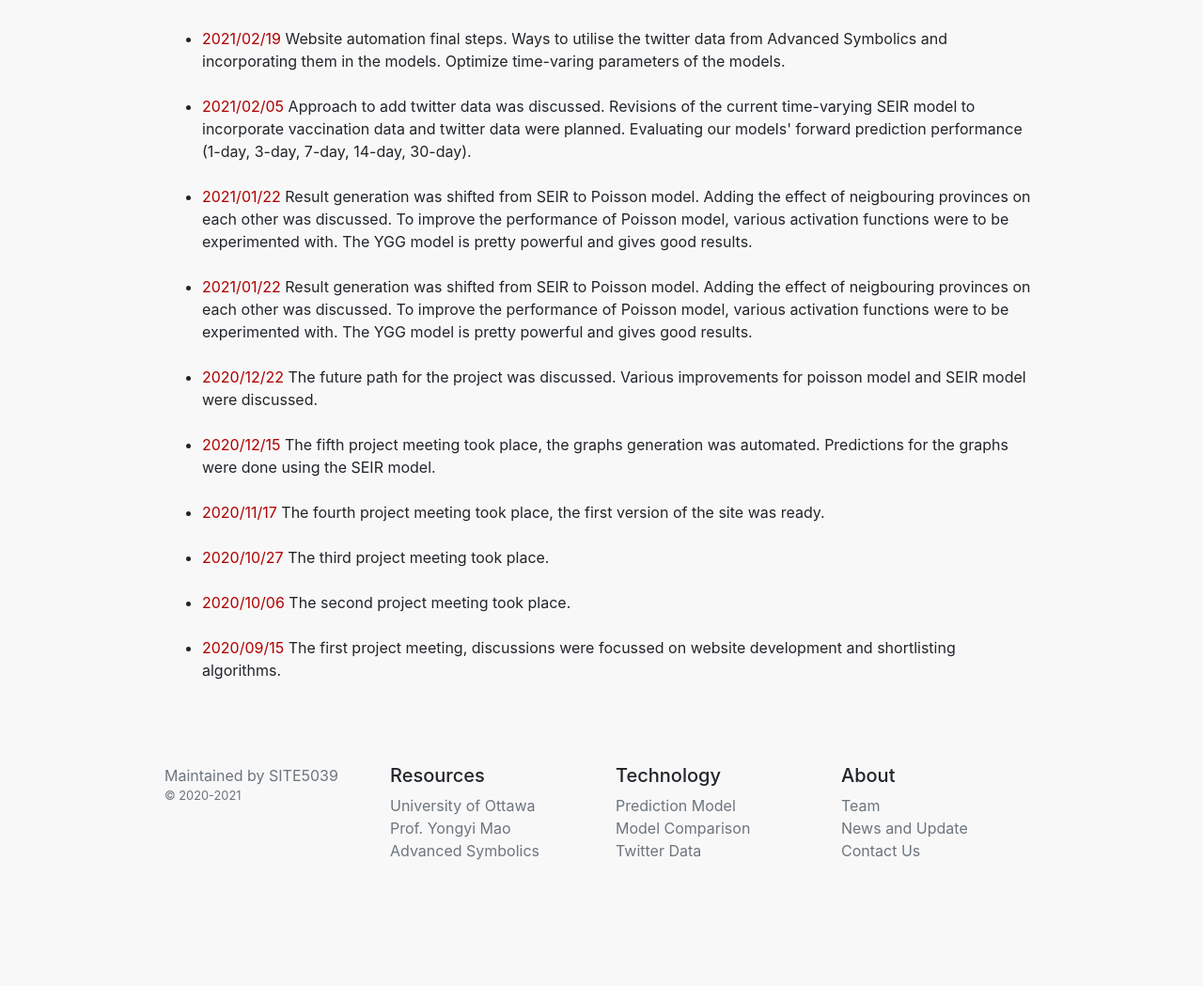
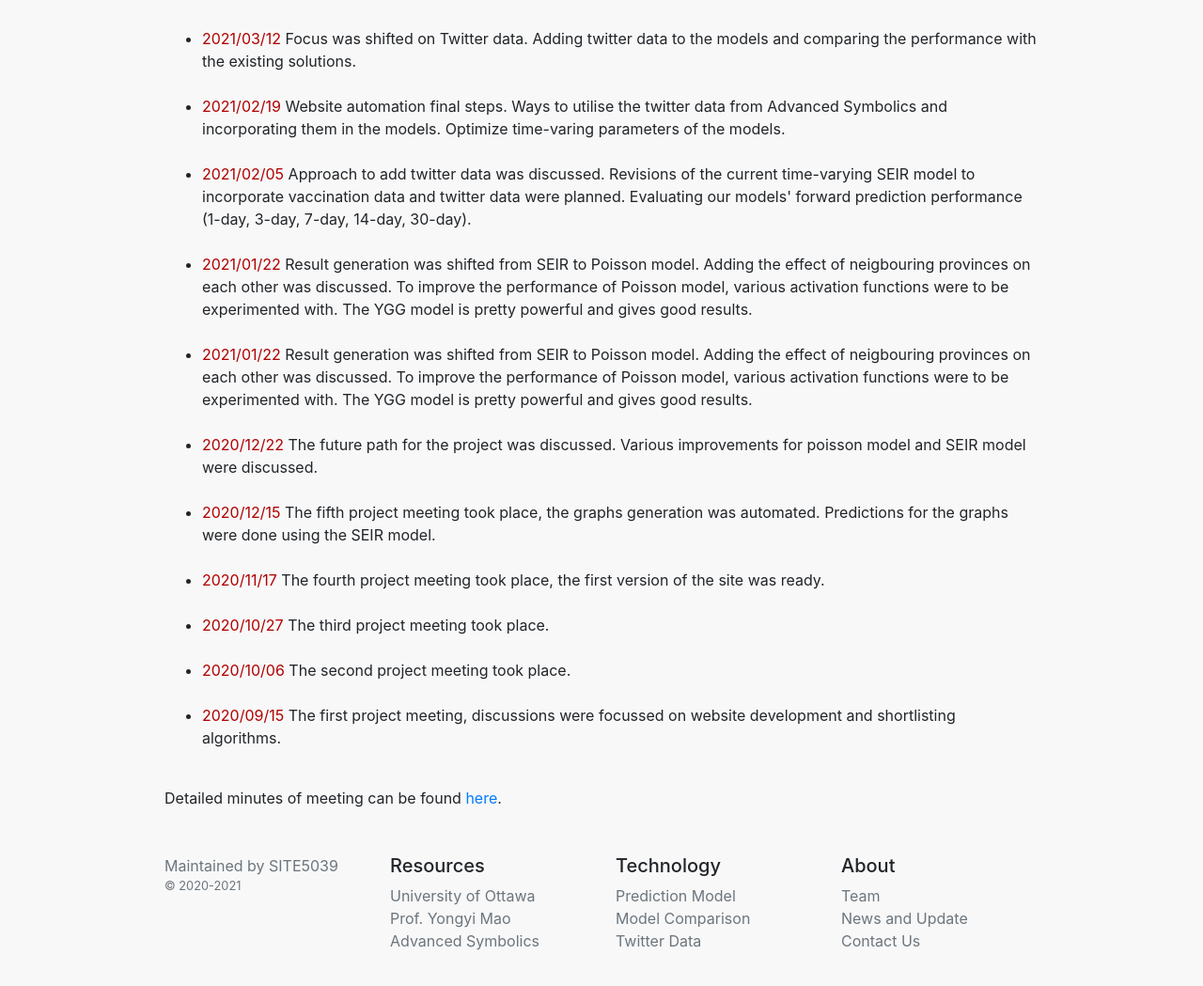
Before and after one commit to shubhamnishad97/covid-site, a plain HTML site: page update.html in a window 1280 px wide. Shown: the part 147-1196 px from the top of the page at 94% size. Before the commit the page ends 1128 px from the top, so only its background shows below. Drawn offline with Linux system fonts and the light colour scheme.

Commit message:
Update update.html

```diff
--- a/update.html
+++ b/update.html
@@ -71,6 +71,12 @@
         <br />
         <ul>
           <li>
+            <font color="bg-light">2021/03/12</font>
+            Focus was shifted on Twitter data. Adding twitter data to the models
+            and comparing the performance with the existing solutions.
+          </li>
+          <br />
+          <li>
             <font color="bg-light">2021/02/19</font>
             Website automation final steps. Ways to utilise the twitter data
             from Advanced Symbolics and incorporating them in the models.
@@ -139,6 +145,11 @@
           </li>
           <br />
         </ul>
+        Detailed minutes of meeting can be found
+        <a
+          href="https://github.com/Quang-Vinh/covid-prediction/tree/main/presentations"
+          >here</a
+        >.
       </div>
     </main>
 
```
